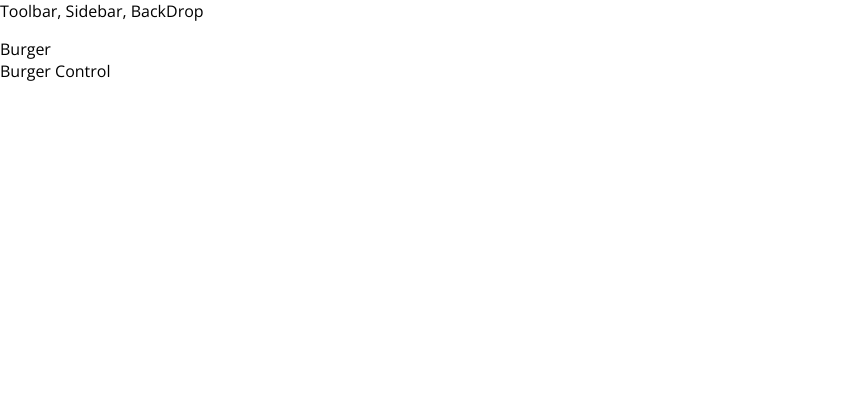
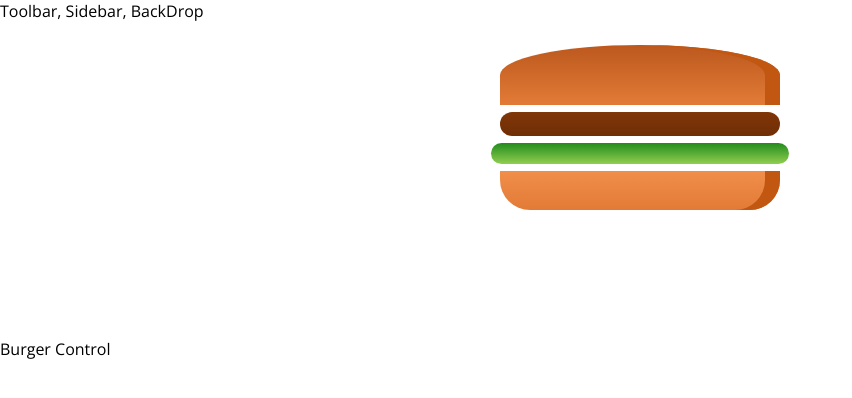
Before and after one commit to Ukuno/burgerapp, a React (Create React App) app: page / in a window 1280 px wide. Shown: the top 398 px of the page, without its empty margins (0-852 px from the left). Built offline with nearby package versions, Linux system fonts and the light colour scheme.

Commit message:
add burgerIngredient and display the burger

```diff
--- a/package.json
+++ b/package.json
@@ -3,6 +3,7 @@
   "version": "0.1.0",
   "private": true,
   "dependencies": {
+    "prop-types": "^15.7.2",
     "react": "^16.11.0",
     "react-dom": "^16.11.0",
     "react-scripts": "1.1.4"
--- /dev/null
+++ b/src/components/Burger/Burger.css
@@ -0,0 +1,30 @@
+.Burger {
+    width: 100%;
+    height: 250px;
+    margin: auto;
+    overflow: scroll;
+    font-size: 1.2rem;
+    text-align: center;
+    font-weight: bold;
+}
+
+@media (min-width: 1000px) and (min-height: 700px) {
+    .Burger {
+        width: 700px;
+        height: 600px;
+    }
+}
+
+@media (min-width: 500px) and (min-height: 401px) {
+    .Burger {
+        width: 450px;
+        height: 400px;
+    }
+}
+
+@media (min-width: 500px) and (min-height: 400px) {
+    .Burger {
+        width: 350px;
+        height: 300px;
+    }
+}
--- /dev/null
+++ b/src/components/Burger/Burger.js
@@ -0,0 +1,16 @@
+import React from 'react';
+import './Burger.css'
+import BurgerIngredient from './BurgerIngredient/BurgerIngredient';
+
+const burger = (props) => {
+    return (
+        <div className='Burger'>
+            <BurgerIngredient type='bread-top' />
+            <BurgerIngredient type='meat' />
+            <BurgerIngredient type='salad' />
+            <BurgerIngredient type='bread-bottom' />
+        </div>
+    )
+}
+
+export default burger;
--- a/src/components/Burger/BurgerIngredient/BurgerIngredient.js
+++ b/src/components/Burger/BurgerIngredient/BurgerIngredient.js
@@ -1,11 +1,15 @@
-import React from 'react';
-import './burgerIngredient.css';
+import React, { Component } from 'react';
+import PropTypes from 'prop-types';
 
 
-const burgerIngredient = (props) => {
+import './BurgerIngredient.css';
+
+
+class BurgerIngredient extends Component {
+    render () {
         let ingredient = null;
 
-    switch(props.type) {
+            switch(this.props.type) {
                 case('bread-bottom'):
                     ingredient = <div className='BreadBottom'></div>;
                     break;
@@ -32,6 +36,12 @@
                     ingredient = null;
             }
             return ingredient;
+    }
+
 };
 
-export default burgerIngredient;
+BurgerIngredient.propTypes = {
+    type : PropTypes.string.isRequired
+};
+
+export default BurgerIngredient;
--- a/src/containers/BurgerBuilder/BurgerBuilder.js
+++ b/src/containers/BurgerBuilder/BurgerBuilder.js
@@ -1,12 +1,14 @@
 import React, {Component} from 'react';
 import Aux from '../../hoc/Aux'
+
+import Burger from '../../components/Burger/Burger'
 
 class BurgerBuilder extends Component {
 
     render() {
         return (
             <Aux>
-                <div>Burger</div>
+                <Burger />
                 <div>Burger Control</div>
             </Aux>
             );
```
Also changed, not shown: src/components/Burger/Buger.js (deleted). Lines whose indentation alone changed are shown as unchanged.
